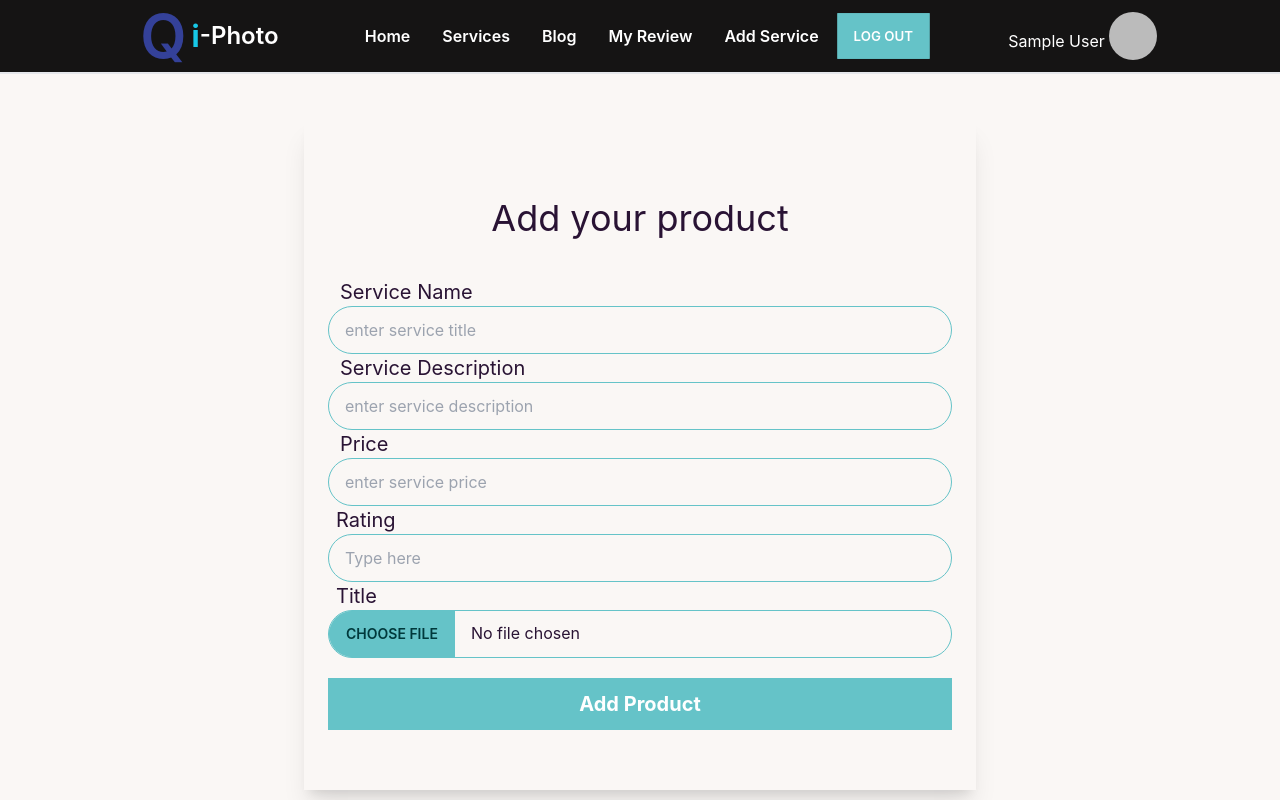
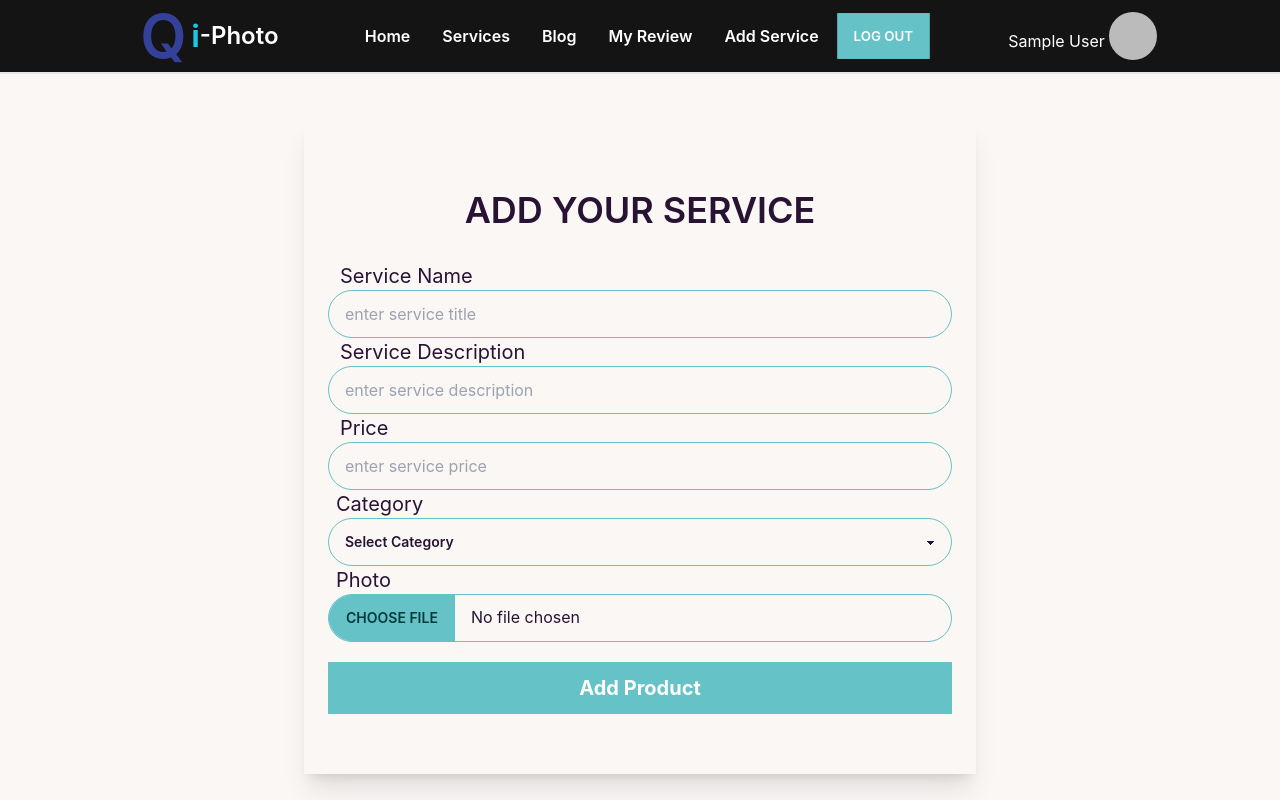
Before and after one commit to sultanmahmud07/qi-photo-client, a React (Create React App) app: page /addservice in a window 1280 px wide. Shown: the top 800 px of the page. Built offline with nearby package versions, Linux system fonts and the light colour scheme; no server answers; sample sign-in values are in the browser's storage.

Commit message:
service form added

```diff
--- a/src/Pages/AddService/AddService.js
+++ b/src/Pages/AddService/AddService.js
@@ -1,21 +1,37 @@
 import React from 'react';
+import { useNavigate } from 'react-router-dom';
 
 const AddService = () => {
+  const navigate = useNavigate();
+  const handleSubmit = event => {
+    event.preventDefault()
+    console.log('object');
+    navigate('/')
+    // form.reset()
+  }
   return (
     <div className='common-w'>
       <div>
-        <form className='max-w-2xl mx-auto my-11 py-10 p-6 shadow-xl'>
-          <h1 className='text-center text-4xl py-10'>Add your product</h1>
+        <form onSubmit={handleSubmit} className='max-w-2xl mx-auto my-11 py-10 p-6 shadow-xl'>
+          <h1 className='text-center text-4xl uppercase py-8 font-semibold'>Add your Service</h1>
           <span className='p-3 text-xl mt-4'>Service Name</span>
-          <input type="text" name='title' placeholder="enter service title" className="input input-bordered input-primary w-full" />
+          <input type="text" name='title' placeholder="enter service title" required className="input input-bordered input-primary w-full" />
           <span className='p-3 text-xl'>Service Description</span>
-          <input type="text" name='Desc' placeholder="enter service description" className="input input-bordered input-primary w-full" />
+          <input type="text" name='Desc' placeholder="enter service description" required className="input input-bordered input-primary w-full" />
           <span className='p-3 text-xl'>Price</span>
-          <input type="text" name='price' placeholder="enter service price" className="input input-bordered input-primary w-full" />
-          <span className='p-2 text-xl mt-4'>Rating</span>
-          <input type="text" name='rating' placeholder="Type here" className="input input-bordered input-primary w-full" />
-          <span className='p-2 text-xl mt-4'>Title</span>
-          <input type="file" className="file-input file-input-bordered file-input-primary w-full " />
+          <input type="text" name='price' placeholder="enter service price" required className="input input-bordered input-primary w-full" />
+          <span className='p-2 text-xl mt-4'>Category</span>
+          <select className="select select-primary w-full" required>
+            <option disabled selected>Select Category</option>
+            <option>Sports Photography</option>
+            <option>Wedding photography</option>
+            <option>Portrait Photography</option>
+            <option>Fashion Photography</option>
+            <option>Architectural Photography</option>
+            <option>Still Life Photography</option>
+          </select>
+          <span className='p-2 text-xl mt-4'>Photo</span>
+          <input type="file" className="file-input file-input-bordered file-input-primary w-full " required />
           <input type="submit" value='Add Product' className='my-5 w-full bg-primary text-white font-bold text-xl p-3' />
         </form>
       </div>
--- a/src/Pages/Details/Details.js
+++ b/src/Pages/Details/Details.js
@@ -9,7 +9,7 @@ import 'react-toastify/dist/ReactToastify.css';
 import { Helmet, HelmetProvider } from 'react-helmet-async'
 
 const Details = () => {
-  const {user} = useContext(AuthContext)
+  const { user } = useContext(AuthContext)
   const { _id, title, img, price, reting, description, reveiw_details, item_details } = useLoaderData();
   const itemImage = { item_details }
 
@@ -17,14 +17,14 @@ const Details = () => {
 
   // Review handle setup >>
   const handleReview = (event) => {
-  if(user?.uid){
+    if (user?.uid) {
       event.preventDefault();
-    const form =event.target;
-    const name =form.name.value;
-    const email =form.email.value;
-    const photoURL =form.photoURL.value;
-    const rating =form.rating.value;
-    const textAria =form.textAria.value;
+      const form = event.target;
+      const name = form.name.value;
+      const email = form.email.value;
+      const photoURL = form.photoURL.value;
+      const rating = form.rating.value;
+      const textAria = form.textAria.value;
 
       const review = {
         service: _id,
@@ -48,7 +48,7 @@ const Details = () => {
         .then(res => res.json())
         .then(data => {
           console.log(data)
-      if(data.acknowledged){
+          if (data.acknowledged) {
             toast.success('Wow your review add successfully!', {
               position: "top-center",
               autoClose: 5000,
@@ -68,7 +68,7 @@ const Details = () => {
 
     }
 
-  else{
+    else {
       event.preventDefault();
       Swal.fire(
         'Please Login to add a review!',
@@ -82,9 +82,21 @@ const Details = () => {
   //Form all data cleared >>
   const handleClearAll = (event) => {
     event.preventDefault();
-    const form =event.target;
+    const form = event.target;
 
   }
+
+  // const handleClear = event => {
+  //   event.preventDefault();
+  //   const form = event;
+  //   const name = form.name.value;
+  //   const photoURL = form.photoURL.value;
+  //   // const rating = form.rating.value;
+  //   const textAria = form.textAria.value;
+  //   console.log(name, photoURL, textAria);
+
+
+  // }
 
   return (
     <HelmetProvider>
@@ -136,17 +148,26 @@ const Details = () => {
                       <input name='email' type="email" placeholder="email" defaultValue={user?.email} readOnly className="input input-bordered input-primary w-full md:max-w-xs" required />
                     </div>
                     <div>
-                  <p className='font-semibold mb-1'>PhotoURL</p>
+                      <p className='font-semibold mb-1'>Your PhotoURL</p>
                       <input name='photoURL' type="url" placeholder="your photoURL" className="input input-bordered input-primary w-full md:max-w-xs" required />
                     </div>
                     <div>
                       <p className='font-semibold mb-1'>Rating of 5</p>
-                <input name='rating' type="text" placeholder="give your rating" className="input input-bordered input-primary w-full md:max-w-xs" required />
+                      <select  name='rating' className="select select-primary w-full md:max-w-xs" required>
+                        {/* <option disabled selected>Select Rating</option> */}
+                        <option >5</option>
+                        <option>4</option>
+                        <option>3</option>
+                        <option>2</option>
+                        <option>1</option>
+                        <option>0</option>
+                      </select>
+                      {/* <input name='rating' type="text" placeholder="give your rating" className="input input-bordered input-primary w-full md:max-w-xs" required /> */}
                     </div>
                   </div>
                   <textarea name='textAria' className="textarea w-full textarea-warning" placeholder="Review Details text" required></textarea>
                   <div className='grid grid-cols-2 gap-5 py-5'>
-                  <span onClick={handleClearAll} className='reviw-btn w-full text-center'>Clear all</span>
+                    <span className='reviw-btn w-full text-center'>Clear all</span>
                     <input className='reviw-btn w-full' type="submit" value="Add Review" />
                   </div>
                 </form>
```
Lines whose indentation alone changed are shown as unchanged.
